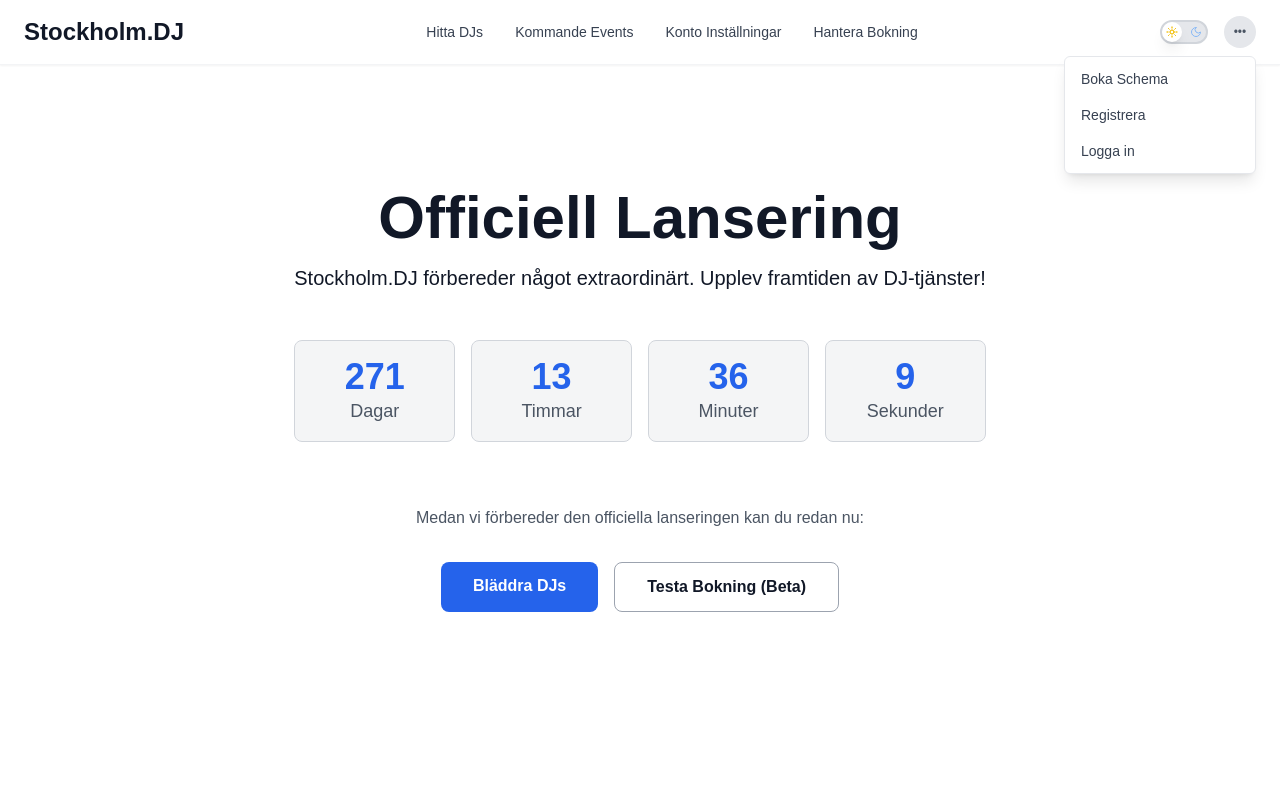
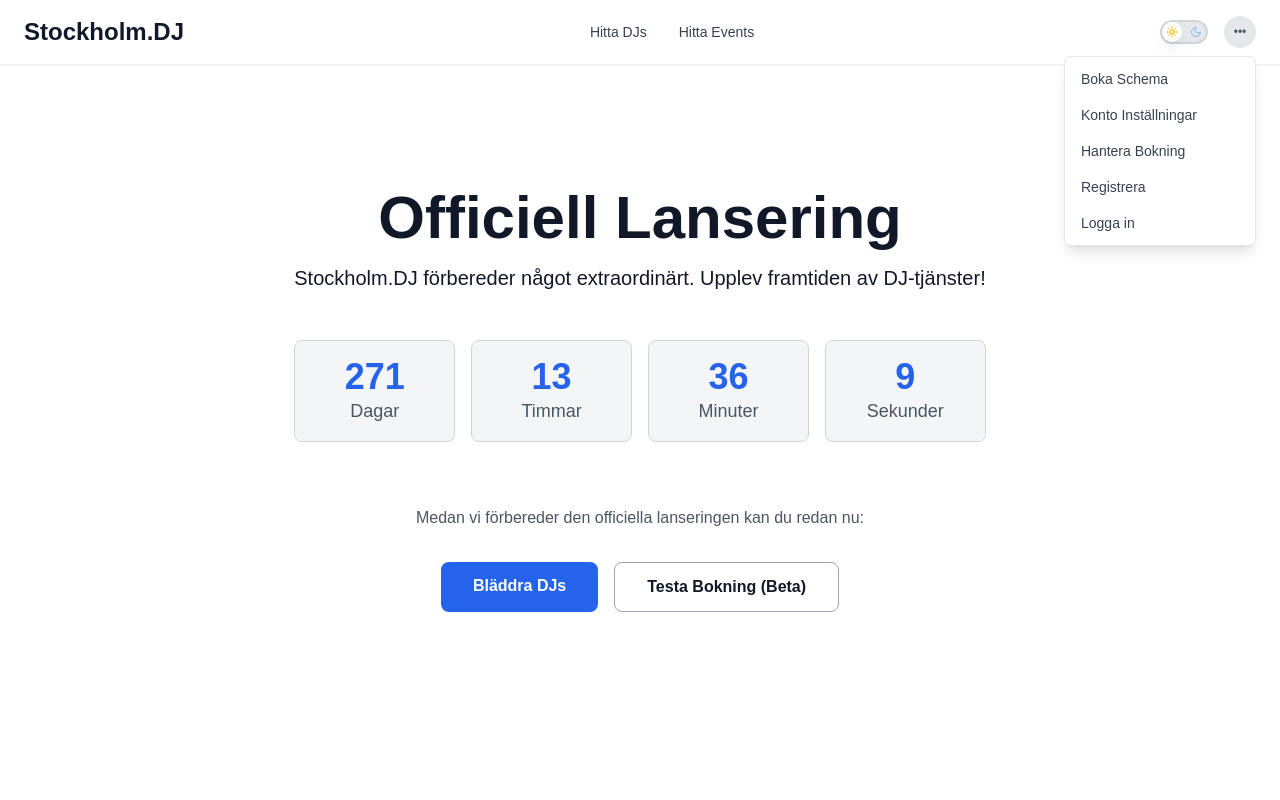
Before and after one commit to DavidFornander/stockholmDJ, a Next.js app: page / in a window 1280 px wide. Both pictures are taken after a click on the button "•••". Shown: the top 800 px of the page. Built offline with nearby package versions, Linux system fonts and the light colour scheme.

Commit message:
feat: update navbar to include account settings and booking management links

```diff
--- a/src/components/global/navbar/Navbar.tsx
+++ b/src/components/global/navbar/Navbar.tsx
@@ -7,9 +7,7 @@ import { ThemeToggle } from "../theme/ThemeToggle";
 
 const tabs = [
   { name: "Hitta DJs", path: "/djs" },
-  { name: "Kommande Events", path: "/events" },
-  { name: "Konto Inställningar", path: "/account" },
-  { name: "Hantera Bokning", path: "/bookings" },
+  { name: "Hitta Events", path: "/events" }, // Changed name from "Kommande Events"
 ];
 
 export const Navbar = () => {
@@ -63,6 +61,20 @@ export const Navbar = () => {
                   >
                     Boka Schema
                   </Link>
+                  <Link
+                    href="/account"
+                    className="block px-4 py-2 text-sm text-gray-700 dark:text-gray-300 hover:bg-gray-100 dark:hover:bg-gray-700"
+                    onClick={() => setIsMenuOpen(false)}
+                  >
+                    Konto Inställningar
+                  </Link>
+                  <Link
+                    href="/bookings"
+                    className="block px-4 py-2 text-sm text-gray-700 dark:text-gray-300 hover:bg-gray-100 dark:hover:bg-gray-700"
+                    onClick={() => setIsMenuOpen(false)}
+                  >
+                    Hantera Bokning
+                  </Link>
                   <button
                     className="w-full text-left block px-4 py-2 text-sm text-gray-700 dark:text-gray-300 hover:bg-gray-100 dark:hover:bg-gray-700"
                     onClick={() => setIsMenuOpen(false)}
```
